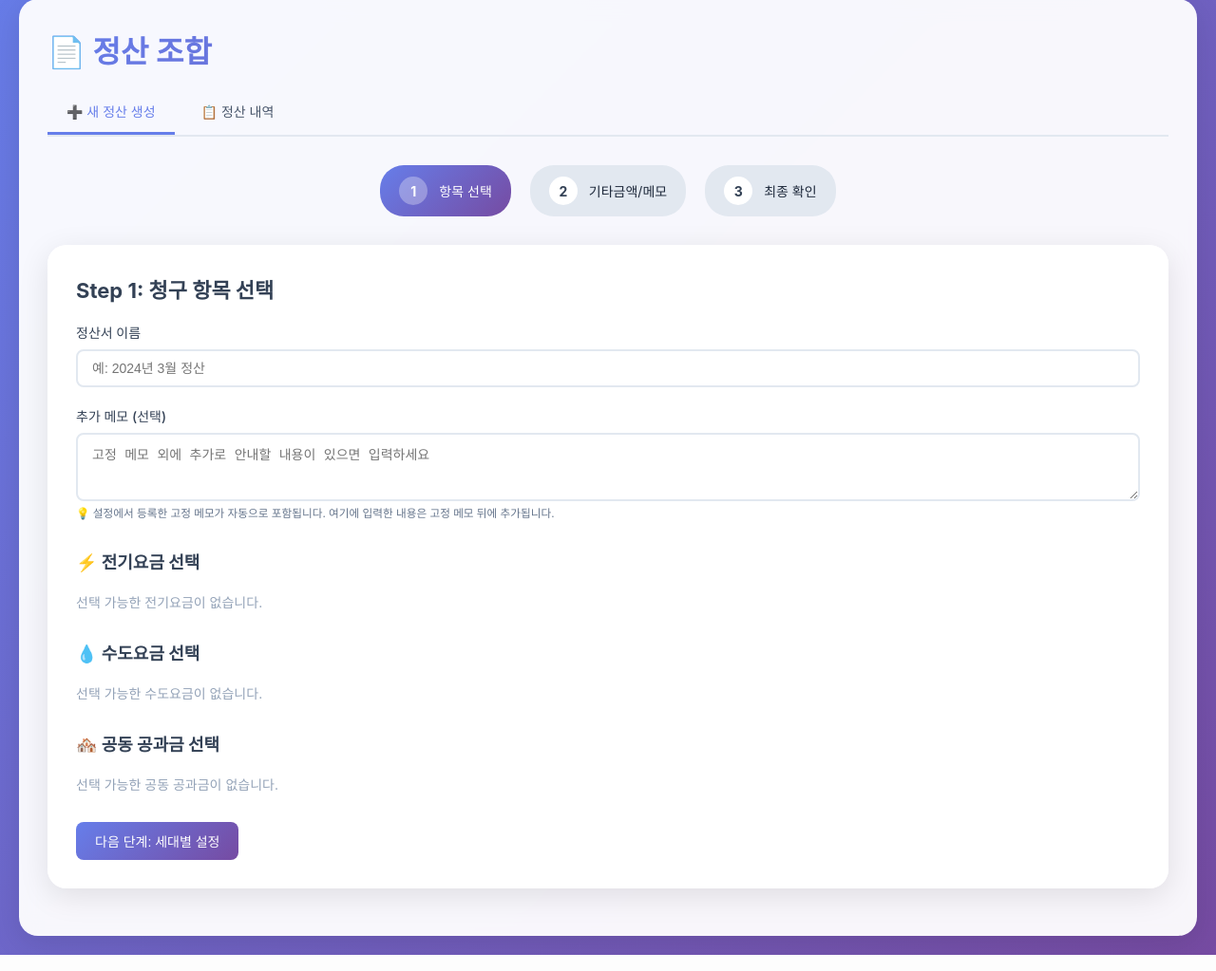
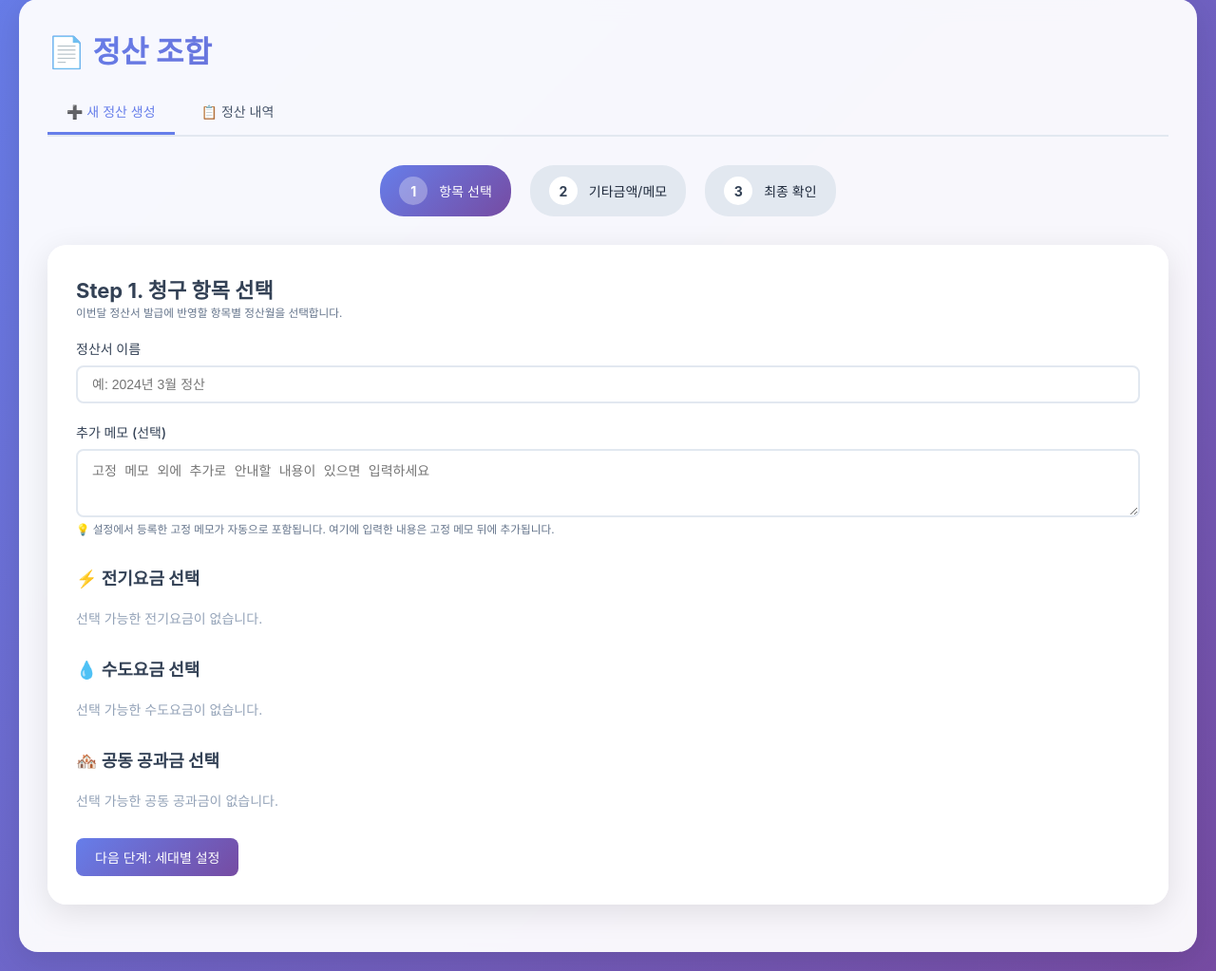
Before and after one commit to InFinity-dev/BillCalculator, a Flask app: page /invoice in a window 1280 px wide. Shown: the part 101-1124 px from the top of the page at 95% size. Run offline with Flask 3, Linux system fonts and the light colour scheme.

Commit message:
Step 별 설명 추가

```diff
--- a/templates/invoice.html
+++ b/templates/invoice.html
@@ -490,7 +490,12 @@
             <div class="content-card" style="margin-bottom:20px;">
                 <!-- Step 1: 항목 선택 -->
                 <div id="step1" class="step-content">
-                    <h2>Step 1: 청구 항목 선택</h2>
+                    <div style="margin-bottom: 20px;">
+                        <h2 style="margin: 0px;">Step 1. 청구 항목 선택</h2>
+                        <small style="color:#64748b;">
+                            이번달 정산서 발급에 반영할 항목별 정산월을 선택합니다.
+                        </small>
+                    </div>
 
                     <div class="form-group">
                         <label>정산서 이름</label>
@@ -687,7 +692,7 @@
 
                 <!-- Step 2: 세대별 기타금액 및 메모 -->
                 <div id="step2" class="step-content" style="display:none;">
-                    <h2>Step 2: 세대별 기타금액 및 메모</h2>
+                    <h2>Step 2. 세대별 기타금액 및 메모</h2>
                     <p style="color:#64748b;margin-bottom:20px;">
                         💡 특정 세대에만 부과되는 기타 항목(미납금, 수리비 등) 또는 환급액과 세대별 특별 안내사항을 입력하세요.
                     </p>
@@ -703,7 +708,7 @@
 
                 <!-- Step 3: 최종 확인 -->
                 <div id="step3" class="step-content" style="display:none;">
-                    <h2>Step 3: 최종 확인</h2>
+                    <h2>Step 3. 최종 확인</h2>
                     <div id="finalConfirmation"></div>
 
                     <div style="margin-top: 30px;display:flex;gap:10px;">
@@ -936,7 +941,7 @@
                 // 각 세대 행
                 group.units.forEach(unit => {
                     const balance = balances[unit.id];
-                    let balanceContent = '<span class="balance-badge none">-</span>';
+                    let balanceContent = '<span class="balance-badge none">완납</span>';
 
                     if (balance && balance.balance !== 0) {
                         const balanceAmount = Math.abs(balance.balance);
```
